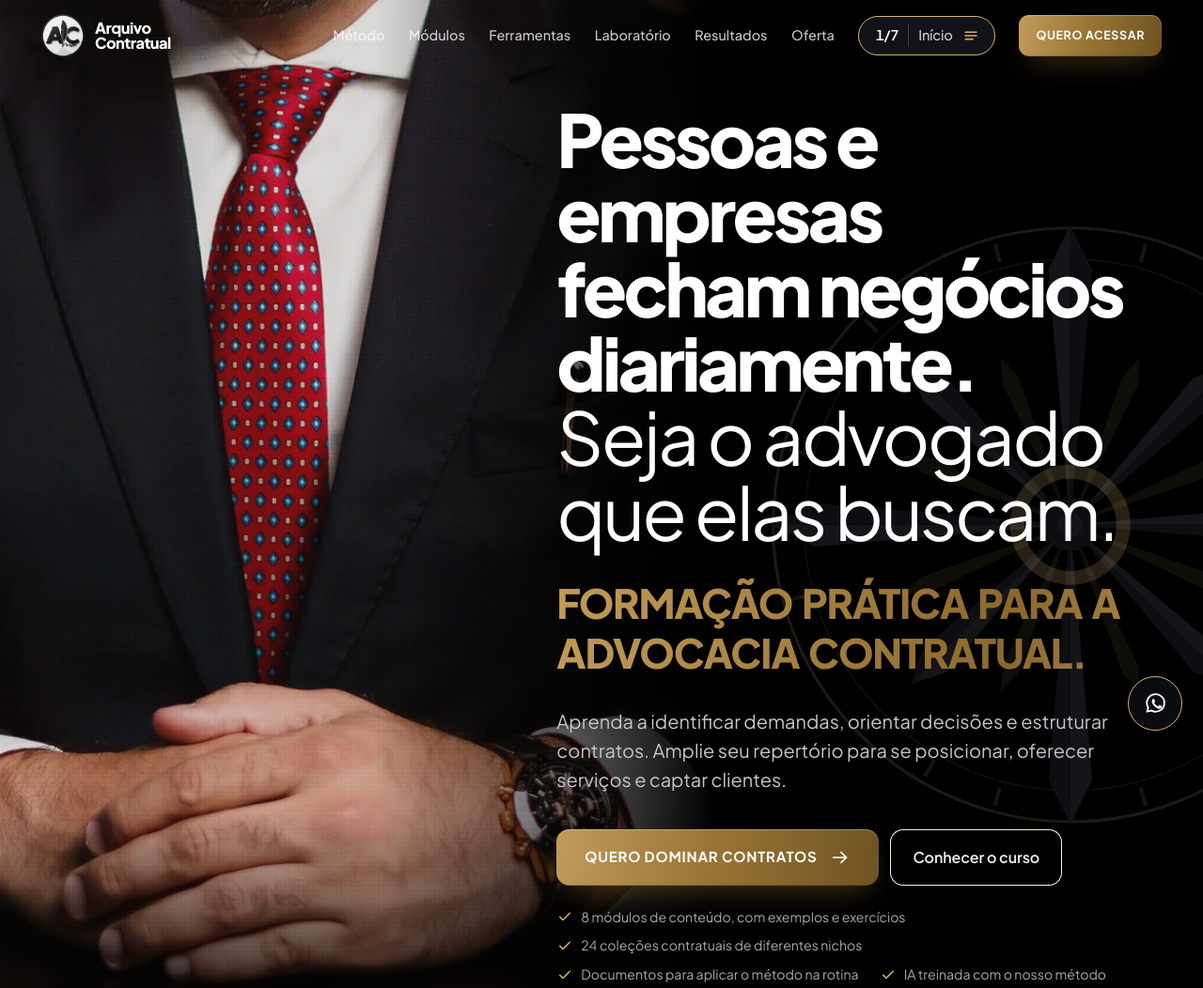
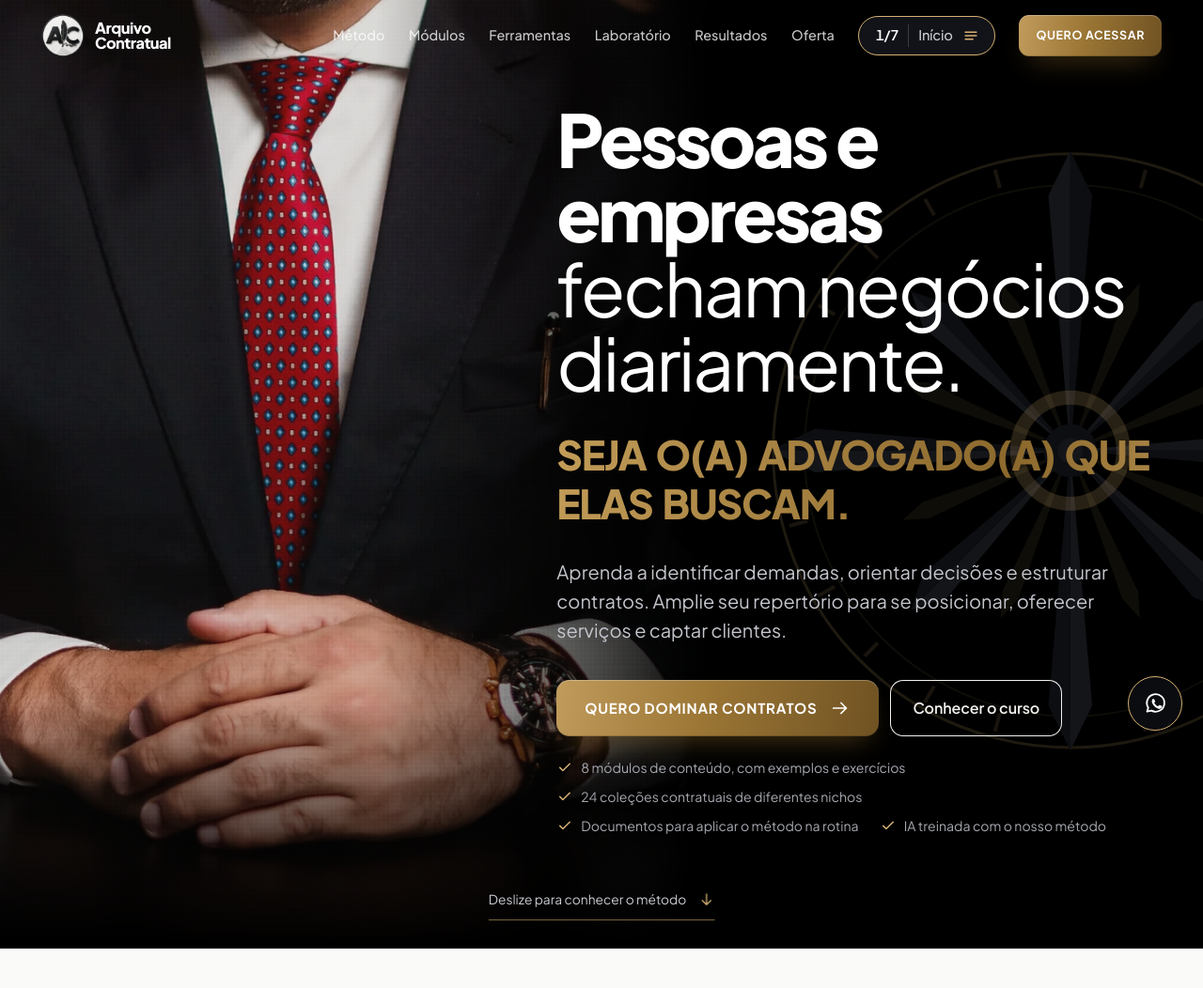
Before and after one commit to arquivocontratual-star/Metodo-Jornada-Contratual, a plain HTML site: page index.html in a window 1280 px wide. Shown: the top 1052 px of the page at 94% size. Drawn offline with Linux system fonts and the light colour scheme.

Commit message:
Update index.html

```diff
--- a/index.html
+++ b/index.html
@@ -776,8 +776,8 @@
   <svg class="compass hero-compass" viewBox="0 0 200 200" aria-hidden="true"><use href="#compass"/></svg>
   <div class="wrap hero-in">
     <div class="hero-copy hero-seq">
-      <h1 class="h1" id="t-hero"><b>Pessoas e empresas fecham negócios diariamente.</b> Seja o advogado que elas buscam.</h1>
-      <p class="hero-claim">Formação prática para a advocacia contratual.</p>
+      <h1 class="h1" id="t-hero"><b>Pessoas e empresas</b> fecham negócios diariamente.</h1>
+      <p class="hero-claim">Seja o(a) advogado(a) que elas buscam.</p>
       <p class="hero-lead">Aprenda a identificar demandas, orientar decisões e estruturar contratos. Amplie seu repertório para se posicionar, oferecer serviços e captar clientes.</p>
       <div class="hero-cta">
         <a class="btn btn-gold" href="#oferta">Quero dominar contratos <svg class="ico" aria-hidden="true"><use href="#i-arrow"/></svg></a>
```
